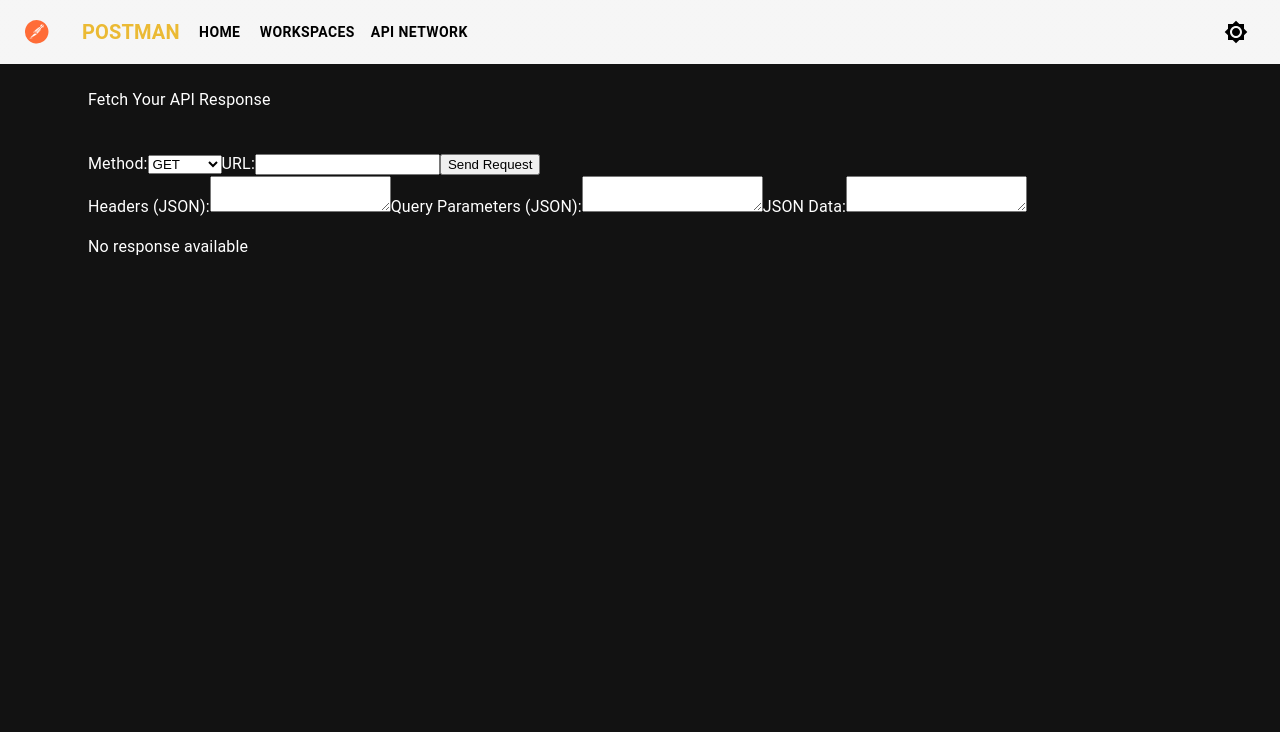
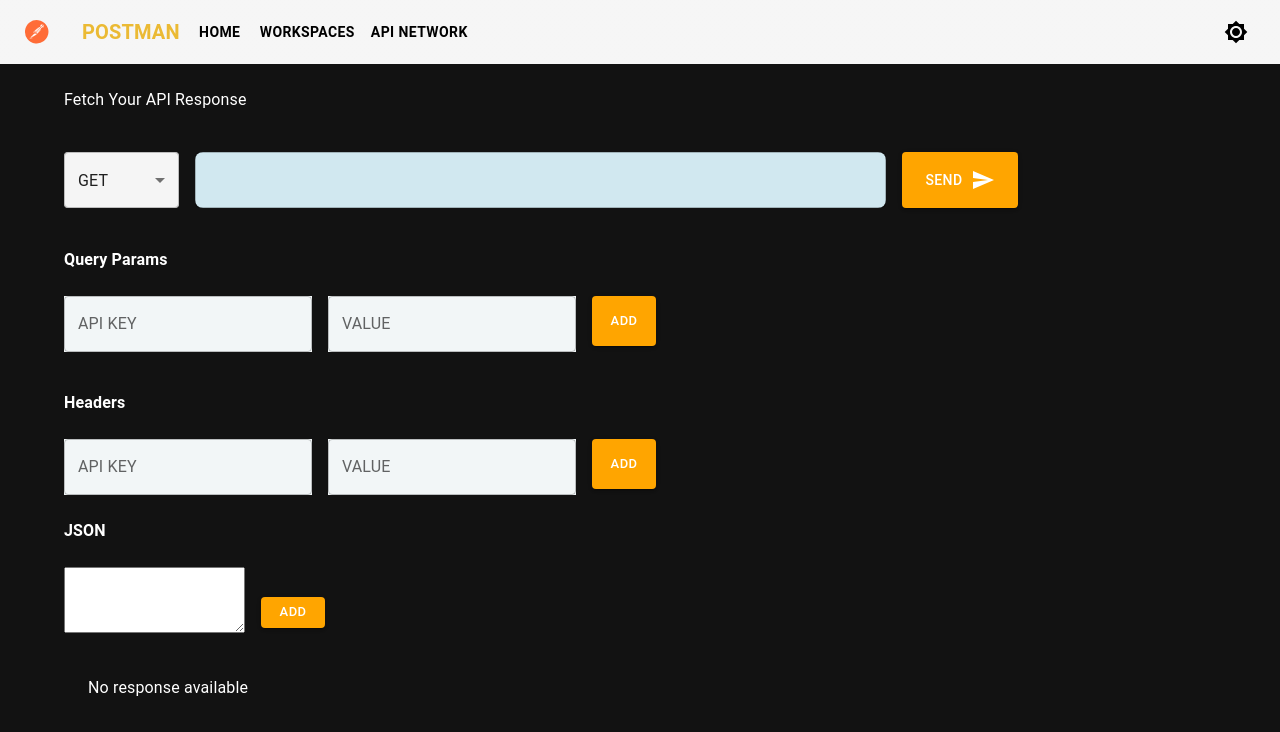
Before and after one commit to suman233/postman_clone, a Next.js app: page /apinetwork in a window 1280 px wide. Shown: the top 732 px of the page. Built offline with nearby package versions, Linux system fonts and the light colour scheme.

Commit message:
push code

```diff
--- /dev/null
+++ b/Hooks/useAddParams.ts
@@ -0,0 +1,54 @@
+import { useCallback, useEffect, useMemo, useRef, useState } from "react";
+
+// type ReadOnlyType<T> = {
+//   readonly [Item in keyof T]: T[Item];
+// };
+
+export type ParamsType = {
+  key: string;
+  value: string;
+};
+
+const useAddParams = (paramsArr: ParamsType[] | [], url: string): string => {
+  console.log(paramsArr);
+  let str = url;
+//   let count = 0;
+  paramsArr.forEach((item, idx) => {
+    // count = idx + count;
+    // if (count === paramsArr.length) str += `?${item.key}=${item.value}`;
+    // else str += `${item.key}=${item.value}&`;
+   return str += `&${item.key}=${item.value}`;
+    // dbwefewf?name=dbd&email=bdbchd
+    // return str.slice(0, -1);
+  });
+  return str;
+};
+
+export default useAddParams;
+
+//   const str = useRef(url + "?");
+// //   let str = url + "?";
+//   useEffect(() => {
+//     str.current=str.current + `${paramsArr[paramsArr.length]?.key}=${paramsArr[paramsArr.length]?.value}` + "&";
+//   }, [paramsArr]);
+// console.log(str);
+
+//   const template = paramsArr.length ? mapParamsToString() : url;
+//   return str.current;
+
+// let str = url + "?";
+//     paramsArr.forEach((item, idx) => {
+//       let count = idx + 1;
+//       if (count === paramsArr.length)
+//         str += `${encodeURIComponent(item.key)}=${encodeURIComponent(
+//           item.value
+//         )}`;
+//       else
+//         str += `${encodeURIComponent(item.key)}=${encodeURIComponent(
+//           item.value
+//         )}&`;
+
+//       // dbwefewf?name=dbd&email=bdbchd
+//       //   return str.slice(0,-1);
+//     });
+//     return str;
--- a/components/RequestForm/RequestForm.tsx
+++ b/components/RequestForm/RequestForm.tsx
@@ -1,89 +1,79 @@
-// import React from 'react';
-// import { useForm } from 'react-hook-form';
+import React, { useState } from "react";
+import { Box, Button, MenuItem, TextField, Typography } from "@mui/material";
+import { useForm } from "react-hook-form";
+import SendIcon from "@mui/icons-material/Send";
+import Select from "@mui/material/Select";
+import { fetchAPI } from "@/utils/apinetwork";
+import ResponseField from "../ResponseTab/ResponseField";
+import { TextareaAutosize } from "@mui/base/TextareaAutosize";
+import { IAxiosResponse } from "@/typescript/interface/api";
+import RequestParams from "../RequestParams";
 
-// interface RequestFormProps {
-//   onSubmit: (data: any) => void;
-// }
+export type TState = {
+  url: string;
+};
+const RequestForm = () => {
+  const [urlstate, setUrlState] = React.useState<TState>({
+    url: "",
+  });
 
-// const RequestForm: React.FC<RequestFormProps> = ({ onSubmit }) => {
-//   const { register, handleSubmit } = useForm();
+  const [apiResp, setApiResp] = useState<IAxiosResponse>();
+  const handleChange = (
+    e: React.ChangeEvent<HTMLInputElement | HTMLTextAreaElement>
+  ) => {
+    setUrlState((prev) => ({ ...prev, [e.target.name]: e.target.value }));
+  };
 
-//   return (
-//     <Container>
-//       <Typography sx={{ my: 5 }}>Fetch Your API Response</Typography>
-//       <Box component="form" noValidate onSubmit={handleSubmit(onSubmit)}>
-//         <FormControl fullWidth>
-//           <InputLabel id="requestMethod">HTTP Method</InputLabel>
-//           <Select
-//             labelId="demo-simple-select-label"
-//             id="demo-simple-select"
-//             value={age}
-//             label="Age"
-//             onChange={handleChange}
-//           >
-//           <input type="text" {...register('url', { required: true })} />
-//             <MenuItem value={10}>Post</MenuItem>
-//             <MenuItem >Get</MenuItem>
-//             <MenuItem value={30}>Put</MenuItem>
-//             <MenuItem value={30}>Delete</MenuItem>
-//           </Select>
-//         </FormControl>
-//       </Box>
+  const handleSubmit = async (e: React.FormEvent<HTMLFormElement>) => {
+    e.preventDefault();
 
-//       <form onSubmit={handleSubmit(onSubmit)}>
-//         <label>
-//           URL:
-//           <select>
-
-//           </select>
-// <input type="text" {...register('url', { required: true })} />
-//         </label>
-//         <button type="submit">Send Request</button>
-//       </form>
-//     </Container >
-//   );
-// };
-
-// export default RequestForm;
-
-import React from 'react';
-import { Box, Container, FormControl, InputLabel, MenuItem, Select, Typography } from '@mui/material';
-import { useForm } from 'react-hook-form';
-import axios, { AxiosRequestConfig } from 'axios';
-
-// interface RequestFormProps {
-//   onSubmit: (config: AxiosRequestConfig) => void;
-// }
-interface RequestFormProps {
-  onSubmit: (data: any) => void;
-}
-
-const RequestForm: React.FC<RequestFormProps> = ({ onSubmit }) => {
-  const { register, handleSubmit } = useForm();
+    const value = await fetchAPI(urlstate);
+    setApiResp(value);
+    console.log(value);
+  };
 
   return (
-    <Container>
+    <>
       <Typography sx={{ my: 5 }}>Fetch Your API Response</Typography>
 
-      <form onSubmit={handleSubmit(onSubmit)}>
-        <label>
-          Method:
+      <form onSubmit={handleSubmit}>
+        <div style={{ display: "flex", marginBottom: "40px" }}>
           {/* <select {...register('method')}> */}
-          <select {...register('url')}>
-            <option value="">GET</option>
-            <option value="POST">POST</option>
-            <option value="PUT">PUT</option>
-            <option value="PUT">DELETE</option>
+          <Select
+            defaultValue={"GET"}
+            sx={{ backgroundColor: "whitesmoke", width: "10%" }}
+          >
+            <MenuItem value={"GET"}>GET</MenuItem>
+            <MenuItem value="POST">POST</MenuItem>
+            <MenuItem value="PUT">PUT</MenuItem>
+            <MenuItem value="PUT">DELETE</MenuItem>
             {/* Add other HTTP methods as needed */}
-          </select>
-        </label>
-        <label>
-          URL:
-          <input type="text" {...register('url', { required: true })} />
-        </label>
-        <button type="submit">Send Request</button>
+          </Select>
+          <TextField
+            id="outlined-size-small"
+            type="text"
+            name="url"
+            value={urlstate.url}
+            onChange={handleChange}
+            // {...register("url", { required: true })}
+            // defaultValue={'https://fakestoreapi.com/products'}
+            sx={{
+              backgroundColor: "#d1e8f0",
+              mx: 2,
+              borderRadius: 2,
+              width: "60%",
+            }}
+          />
+          <Button
+            variant="contained"
+            type="submit"
+            sx={{ width: "10%", backgroundColor: "orange" }}
+          >
+            Send <SendIcon sx={{ ml: 1 }} />
+          </Button>
+        </div>
 
-        <div style={{ display: 'flex' }}>
+        {/* <div style={{ display: 'flex' }}>
           <label>
             Headers (JSON):
             <textarea {...register('headers')} />
@@ -96,10 +86,48 @@
             JSON Data:
             <textarea {...register('jsonData')} />
           </label>
-        </div>
+        </div> */}
 
+        <RequestParams urlstate={urlstate} setUrlState={setUrlState} />
+
+        <Box>
+          <Typography sx={{ my: 3, fontWeight: "bold" }}>Headers</Typography>
+          <TextField
+            id="outlined-basic"
+            label="API KEY"
+            variant="outlined"
+            sx={{ mr: 2, backgroundColor: "#f2f6f7" }}
+          />
+          <TextField
+            id="outlined-basic"
+            label="VALUE"
+            variant="outlined"
+            sx={{ backgroundColor: "#f2f6f7" }}
+          />
+          <Button
+            size="small"
+            variant="contained"
+            sx={{ ml: 2, height: 50, backgroundColor: "orange" }}
+          >
+            Add
+          </Button>
+          <Box>
+            <Typography sx={{ my: 3, fontWeight: "bold" }}>JSON</Typography>
+
+            <TextareaAutosize id="outlined-basic" minRows={4} />
+            <Button
+              size="small"
+              variant="contained"
+              sx={{ ml: 2, mb: 4, backgroundColor: "orange" }}
+            >
+              Add
+            </Button>
+          </Box>
+        </Box>
       </form>
-    </Container>
+
+      <ResponseField response={apiResp} />
+    </>
   );
 };
 
--- /dev/null
+++ b/components/RequestParams/index.tsx
@@ -0,0 +1,81 @@
+"use client";
+import React, { useCallback, useEffect, useState } from "react";
+import { TState } from "../RequestForm/RequestForm";
+import useAddParams, { ParamsType } from "@/Hooks/useAddParams";
+import { Box, Button, FormControl, TextField, Typography } from "@mui/material";
+
+type Props = {
+  urlstate: TState;
+  setUrlState: React.Dispatch<React.SetStateAction<TState>>;
+};
+// {key: "abc", value: "123"}, {key: "xyz", value: "456"}
+
+const RequestParams = ({ urlstate, setUrlState }: Props) => {
+  const [finalParamsList, setFinalParamsList] = useState<ParamsType[]>([]);
+  const [textValue, setTextValue] = useState({ key: "", value: "" });
+  const [paramsTextFields, setParamsTextFields] = useState([0]);
+  const finalUrl = useAddParams(finalParamsList, urlstate.url);
+  console.log(finalUrl);
+
+  //   useEffect(() => {
+  //   }, [finalUrl]);
+
+  const handleSubmit = () => {
+    // dbwefewf?name=dbd&email=bdbchd
+    setParamsTextFields((prev) => [...prev, 0]);
+    setFinalParamsList((prev) => [...prev, textValue]);
+    setTextValue({ key: "", value: "" });
+    setUrlState({ url: finalUrl });
+  };
+  const handleChange = useCallback(
+    (e: React.ChangeEvent<HTMLInputElement | HTMLTextAreaElement>) => {
+      setTextValue((prev) => ({ ...prev, [e.target.name]: e.target.value }));
+    },
+    []
+  );
+
+  const mapTextFields = (): React.JSX.Element[] => {
+    return paramsTextFields.map((item, i) => {
+      return (
+        <div style={{ marginBottom: "15px" }}>
+          <TextField
+            id="outlined-basic"
+            name="key"
+            label="API KEY"
+            variant="outlined"
+            sx={{ mr: 2, backgroundColor: "#f2f6f7" }}
+            onChange={handleChange}
+          />
+          <TextField
+            id="outlined-basic"
+            name="value"
+            label="VALUE"
+            variant="outlined"
+            sx={{ backgroundColor: "#f2f6f7" }}
+            onChange={handleChange}
+          />
+        </div>
+      );
+    });
+  };
+  return (
+    <div>
+      <Box>
+        <Typography sx={{ mb: 3, fontWeight: "bold" }}>Query Params</Typography>
+        <div style={{ display: "flex" }}>
+          {mapTextFields()}
+          <Button
+            onClick={handleSubmit}
+            size="small"
+            variant="contained"
+            sx={{ ml: 2, height: 50, backgroundColor: "orange" }}
+          >
+            Add
+          </Button>
+        </div>
+      </Box>
+    </div>
+  );
+};
+
+export default RequestParams;
--- a/layout/Header/Header.tsx
+++ b/layout/Header/Header.tsx
@@ -33,7 +33,7 @@
 const routeComponents = [
     { name: "Home", path: "/" },
     { name: "Workspaces", path: "/workspaces" },
-    { name: "API Network", path: "/apinetwork" }
+    { name: "API Network", path: "/ApiNetwork" }
 ]
 
 
--- a/pages/apinetwork.tsx
+++ b/pages/apinetwork.tsx
@@ -6,19 +6,6 @@
 
 
 const apinetwork = () => {
-    // const RequestForm: React.FC<RequestFormProps> = ({ onSubmit }) => {
-
-    const [response, setResponse] = useState<any>(null);
-
-    const handleSubmit = async (data: any) => {
-        try {
-            const apiResponse = await axios.get(data.url);
-            setResponse(apiResponse);
-        } catch (error) {
-            console.error('Error:', error);
-            setResponse(null);
-        }
-    };
 
     // const handleSubmit = async (data: any) => {
     //     try {
@@ -43,8 +30,8 @@
     return (
         <div>
             <Container>
-                <RequestForm onSubmit={handleSubmit} />
-                <ResponseViewer response={response} />
+                <RequestForm  />
+
             </Container>
         </div>
     )
--- a/pages/index.tsx
+++ b/pages/index.tsx
@@ -15,7 +15,7 @@
     <>
       <Container>
         <Typography textAlign={'center'} sx={{ my: 5 }}>Home Page</Typography>
-        <p style={{ textAlign: 'center' }}>Wanna get responses for your apis? Go to api network <Link href={'/apinetwork'}>Get API Responses</Link></p>
+        <p style={{ textAlign: 'center' }}>Wanna get responses for your apis? Go to api network <Link href={'/ApiNetwork'}>Get API Responses</Link></p>
         <Lottie
           animationData={avatarloader}
           loop
--- /dev/null
+++ b/utils/apinetwork.ts
@@ -0,0 +1,35 @@
+import { TState } from "@/components/RequestForm/RequestForm";
+import { IAxiosResponse } from "@/typescript/interface/api";
+import axios from "axios";
+
+
+
+export const fetchAPI = async (data: TState): Promise<IAxiosResponse> => {
+  try {
+    const response = await axios.get(data.url);
+    return response;
+  } catch (error: any) {
+    throw new Error("Error while fetching data", error);
+  }
+};
+
+// const handleSubmit = async (data: any) => {
+//     try {
+//         const config: AxiosRequestConfig = {
+//             method: data.method || 'GET',
+//             url: data.url,
+//             headers: JSON.parse(data.headers) || '',
+//             params: JSON.parse(data.queryParams) || '',
+//             data: JSON.parse(data.jsonData) || '',
+//         };
+//         const resp = await axios(config)
+//         // setResponse(resp.config.data ? resp : Object.assign({}, resp, {config}));
+//         setResponse(resp.config)
+//         // onSubmit(response.config); // You can pass additional data or manipulate the response here if needed
+//         console.log('resp', resp);
+
+//     } catch (error) {
+//         setResponse(error);
+//         console.error('Error:', error);
+//     }
+// };
```
Also changed, not shown: components/ResponseTab/ResponseField.tsx (+17 -19 lines), typescript/interface/api.d.ts (added, +17 -0 lines), api/axiosinstance/index.ts (added), 1 other file (tests, documents, lock files or other folders).
